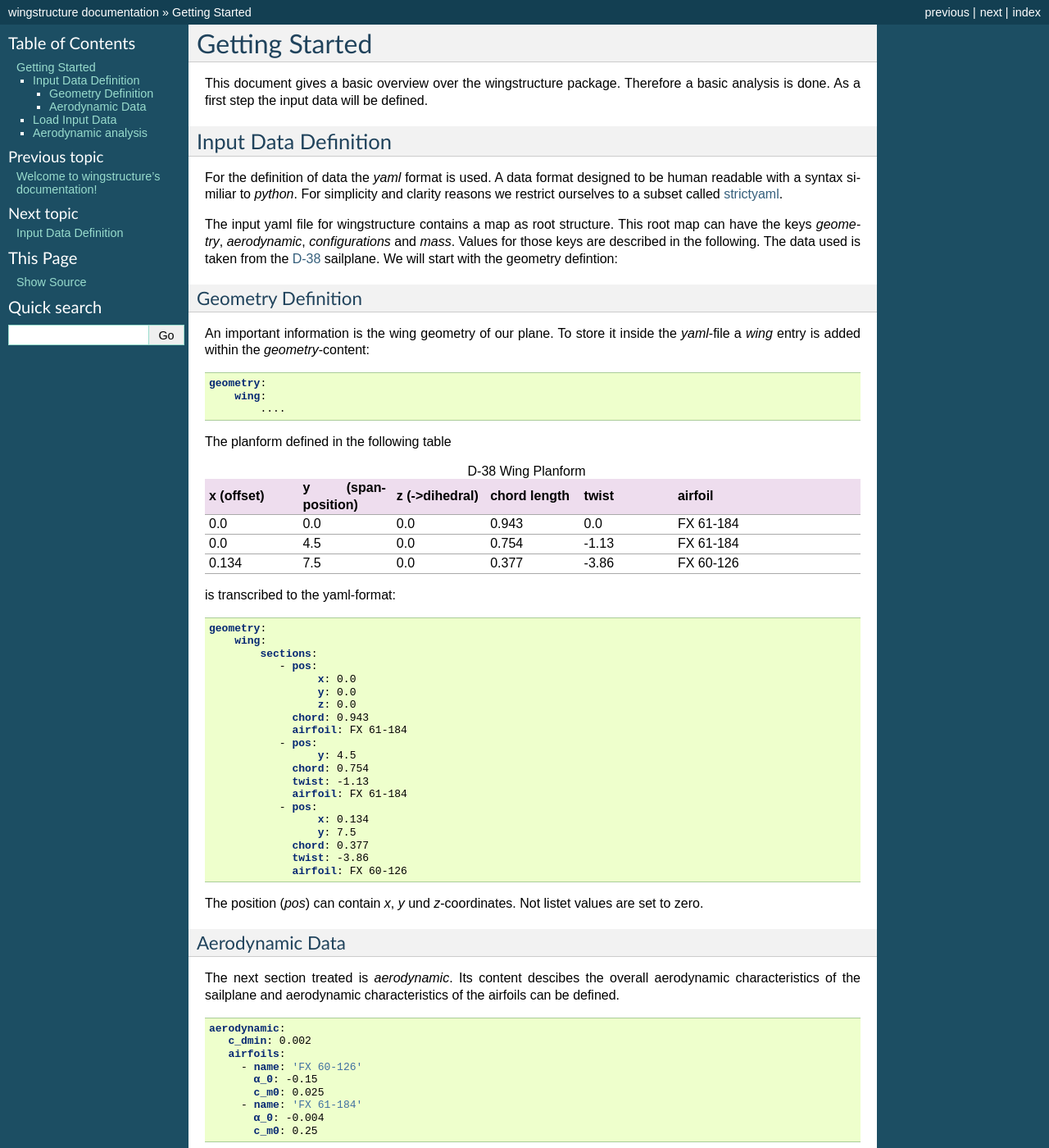
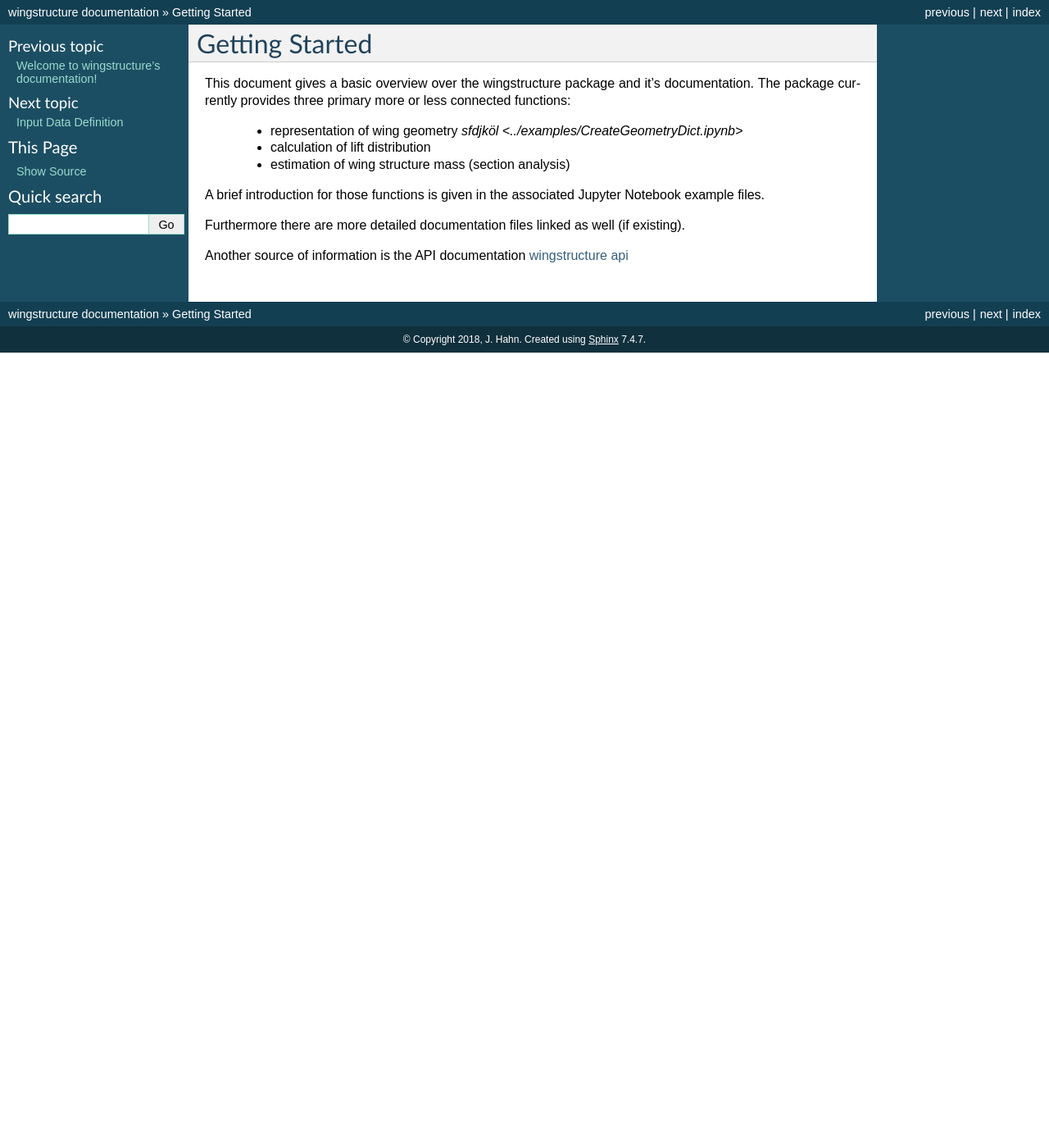
Before and after one commit to akafliegdarmstadt/wingstructure, a Sphinx documentation site: the page built from docs/usage/quickstart.rst, in a window 1280 px wide and 1400 px high. Shown: the whole window at 82% size. Built offline with Sphinx 7.4.7, drawn with Linux system fonts in a browser that asks for light colours; some of the changed text lies outside the part shown.

Commit message:
shorten quickstart

```diff
--- a/docs/usage/quickstart.rst
+++ b/docs/usage/quickstart.rst
@@ -2,129 +2,15 @@
 Getting Started
 ===============
 
-This document gives a basic overview over the wingstructure package. Therefore a basic analysis is done.
-As a first step the input data will be defined.
+This document gives a basic overview over the wingstructure package and it's documentation. The package
+currently provides three primary more or less connected functions:
 
-Input Data Definition
-=====================
+ * representation of wing geometry `sfdjköl <../examples/CreateGeometryDict.ipynb>`
+ * calculation of lift distribution
+ * estimation of wing structure mass (section analysis)
 
-For the definition of data the *yaml* format is used. A data format designed to be human readable with a syntax
-similiar to *python*. For simplicity and clarity reasons we restrict ourselves
-to a subset called `strictyaml <https://hitchdev.com/strictyaml/>`_.
+A brief introduction for those functions is given in the associated Jupyter Notebook example files.
 
-The input yaml file for wingstructure contains a map as root structure. This root map
-can have the keys *geometry*, *aerodynamic*, *configurations* and *mass*. Values for those
-keys are described in the following. The data used is taken from the `D-38 <https://www.akaflieg.tu-darmstadt.de/d-38>`_ sailplane.
-We will start with the geometry defintion:
+Furthermore there are more detailed documentation files linked as well (if existing).
 
-Geometry Definition
-"""""""""""""""""""
-
-An important information is the wing geometry of our plane. To store it inside the *yaml*-file
-a *wing* entry is added within the *geometry*-content:
-
-.. code-block:: yaml
-
-   geometry:
-       wing:
-           ....
-
-The planform defined in the following table
-
-.. list-table:: D-38 Wing Planform
-   :widths: 10 10 10 10 10 20
-   :header-rows: 1
-
-   * - x (offset)
-     - y (span-position)
-     - z (->dihedral)
-     - chord length
-     - twist
-     - airfoil
-   * - 0.0
-     - 0.0
-     - 0.0
-     - 0.943
-     - 0.0
-     - FX 61-184
-   * - 0.0
-     - 4.5
-     - 0.0
-     - 0.754
-     - -1.13
-     - FX 61-184
-   * - 0.134
-     - 7.5
-     - 0.0
-     - 0.377
-     - -3.86
-     - FX 60-126
-
-is transcribed to the yaml-format:
-
-.. code-block:: yaml
-
-   geometry:
-       wing:
-           sections:
-              - pos:
-                    x: 0.0
-                    y: 0.0
-                    z: 0.0
-                chord: 0.943
-                airfoil: FX 61-184
-              - pos:
-                    y: 4.5
-                chord: 0.754
-                twist: -1.13
-                airfoil: FX 61-184
-              - pos:
-                    x: 0.134
-                    y: 7.5
-                chord: 0.377
-                twist: -3.86
-                airfoil: FX 60-126
-
-The position (*pos*) can contain *x*, *y* und *z*-coordinates. Not listet values are set to zero.
-
-Aerodynamic Data
-""""""""""""""""
-The next section treated is *aerodynamic*. Its content descibes the overall aerodynamic characteristics
-of the sailplane and aerodynamic characteristics of the airfoils can be defined.
-
-.. code-block:: yaml
-
-   aerodynamic:
-      c_dmin: 0.002
-      airfoils:
-        - name: 'FX 60-126'
-          α_0: -0.15
-          c_m0: 0.025
-        - name: 'FX 61-184'
-          α_0: -0.004
-          c_m0: 0.25
-
-Here a minimal drag for the whole airplane and characteristics for the two airfoils used are defined.
-The airfoil characteristics include a zero lift angle of attack (α_0) and the constant moment coefficient
-(cm_0) with regarding to the c/4-line.
-
-.. tip::
-
-   Additional information on input data definition can be found in :doc:`inputdata`.
-
-Load Input Data
-===============
-
-You can use the standard *yaml* module to load the data. *wingstructure* has a specific function
-for that, which also validates the imported input data.
-
-.. code-block:: python
-
-   import wingstructure.data as wsdata
-
-   inputdata = wsdata.loaddata('inputdata.yaml')
-
-
-
-Aerodynamic analysis
-====================
+Another source of information is the API documentation :doc:`../reference/modules`
```
